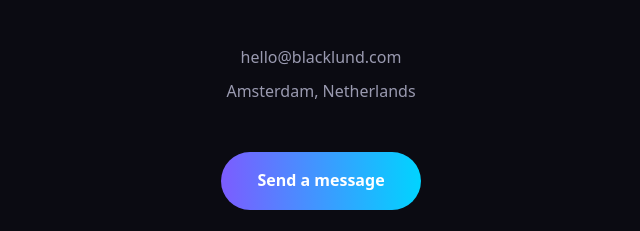
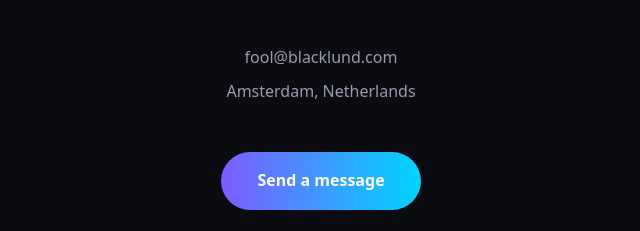
Before and after one commit to Evernight-Goddess/testing, a plain HTML site: page index.html in a window 1280 px wide. Shown: the part 2244-2475 px from the top of the page, 319-959 px from the left. Drawn offline with Linux system fonts and the light colour scheme.

Commit message:
Update index.html

```diff
--- a/index.html
+++ b/index.html
@@ -340,9 +340,9 @@
 
     <section id="contact" class="contact reveal">
         <h2>Say <span class="gradient-text">hallo</span></h2>
-        <p>hello@blacklund.com</p>
+        <p>fool@blacklund.com</p>
         <p>Amsterdam, Netherlands</p>
-        <a href="mailto:hello@blacklund.com" class="button">Send a message</a>
+        <a href="mailto:fool@blacklund.com" class="button">Send a message</a>
     </section>
 
     <footer>© 2026 Blacklund</footer>
```
